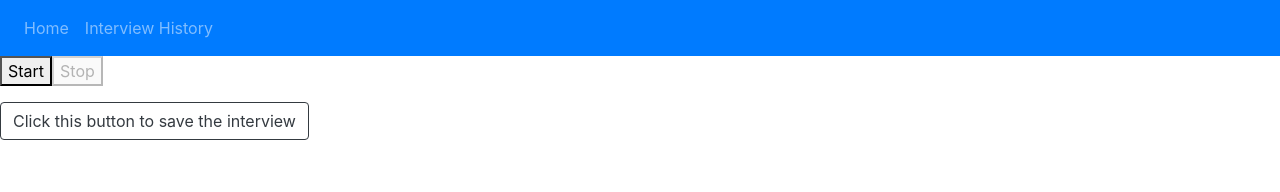
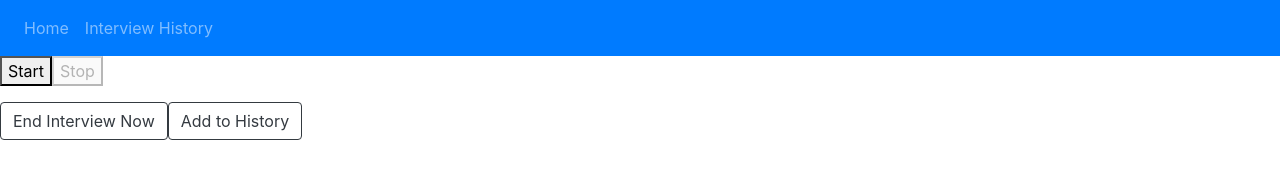
Before and after one commit to SaatvikV/InterviewIO, a React (Create React App) app in the folder main/: page /Interview in a window 1280 px wide. Shown: the top 192 px of the page. Built offline with nearby package versions, Linux system fonts and the light colour scheme.

Commit message:
history button

```diff
--- a/main/package.json
+++ b/main/package.json
@@ -14,6 +14,7 @@
     "react-router-dom": "^5.0.1",
     "react-scripts": "3.1.0",
     "react-speech": "^1.0.2",
+    "react-speech-kit": "^3.0.1",
     "react-storage-complete": "^1.1.1",
     "react-voice-recorder": "^2.1.2"
   },
--- a/main/src/Interview/Interview.css
+++ b/main/src/Interview/Interview.css
@@ -4,3 +4,7 @@ img {
   margin-right: auto;
   width: 40%;
 }
+svg {
+
+
+}
--- a/main/src/Interview/Interview.js
+++ b/main/src/Interview/Interview.js
@@ -2,11 +2,20 @@ import React from 'react';
 import axios from "axios";
 import { Button } from 'react-bootstrap';
 import history from './../history';
+import { useState } from 'react';
+import Results from '../Results/Results'
+import { useSpeechSynthesis } from 'react-speech-kit';
 
+function Speech(tex) {
+    const { speak } = useSpeechSynthesis();
+    speak({text: tex});
+    return (
+    <button onClick={() => speak({ text: tex })}>Speak</button>
+  )
+}
 class VoiceRecorder extends React.Component {
   constructor(props) {
     super(props);
-
     this.mediaRecorder = null;
     this.audioChunks = [];
 
@@ -99,8 +108,8 @@ class VoiceRecorder extends React.Component {
         <button onClick={this.stopRecording} disabled={!this.state.recording}>Stop</button>
         <p>{this.state.transcript}</p>
         <p>{this.state.response}</p>
-
-        <Button variant="outline-dark" onClick={() => history.push('/Results')}>Click this button to save the interview</Button>
+        <Button variant="outline-dark" onClick={() => history.push('/Results')}>End Interview Now</Button>
+        <Button variant="outline-dark" onClick={() => Results.buttonHandler(["1", '2', "3"])}>Add to History</Button>
 
       </div>
     );
```
Also changed, not shown: 2 other files (tests, documents, lock files or other folders).
